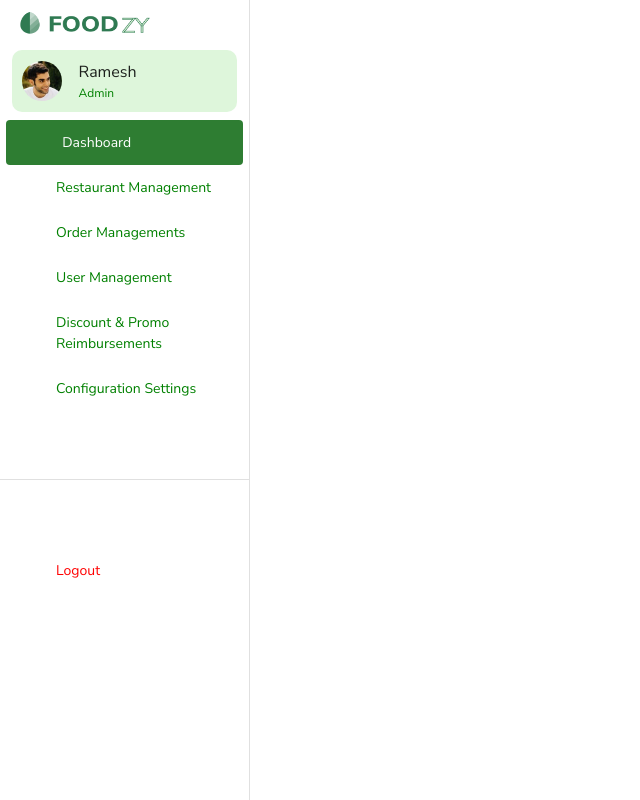
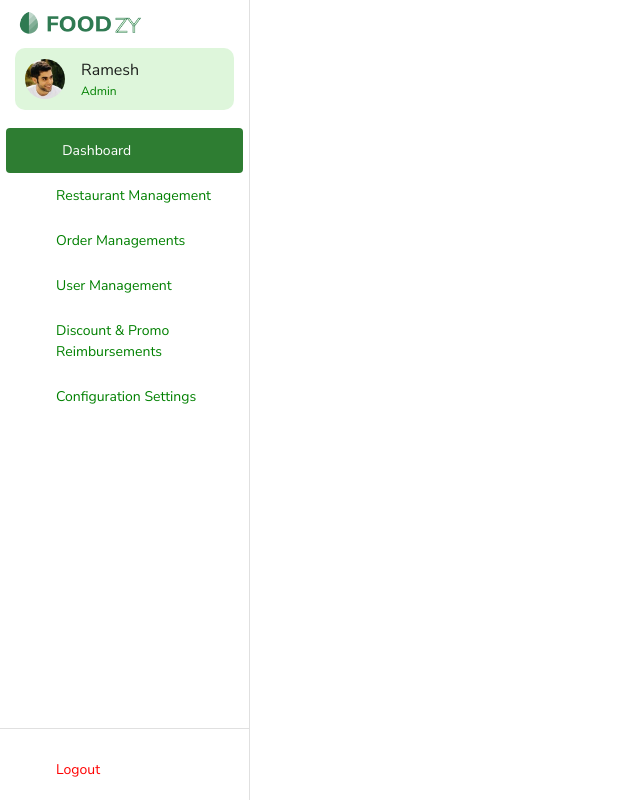
Before and after one commit to sravanj372/fzy, a React (Vite) app: page /sidebar in a window 1280 px wide. Shown: the whole page, without its empty margins (0-640 px from the left). Built offline with nearby package versions, Linux system fonts and the light colour scheme; some icons are missing; a web font is replaced by a local one.

Commit message:
sidebar1

```diff
--- a/src/adminflow/Sidebar.tsx
+++ b/src/adminflow/Sidebar.tsx
@@ -11,21 +11,20 @@ import PersonIcon from '@mui/icons-material/Person';
 import SellIcon from '@mui/icons-material/Sell';
 import SettingsIcon from '@mui/icons-material/Settings';
 import { Box, Stack, Typography } from '@mui/material';
-import Adminlogo from '../assets/adminLogo.png'
+import Adminlogo from '../assets/adminLogo.png';
 import Avatar from '@mui/material/Avatar';
-import Userphoto from '../assets/av1.jpg'
+import Userphoto from '../assets/av1.jpg';
 import LogoutIcon from '@mui/icons-material/Logout';
 
 const Sidebar = () => {
-
-const menuitems=[
-    {id:'1',text:'Dashboard',icon:<DashboardIcon />, link:'/admin/dashboard'},
-    {id:'2',text:'Restaurant Management',icon:<RestaurantMenuIcon />, link:'/admin/restaurant-management'},
-    {id:'3',text:'Order Managements',icon:<ShoppingBagIcon />, link:'/admin/order-management'},
-    {id:'4',text:'User Management',icon:< PersonIcon/>, link:'/admin/user-management'},
-    {id:'5',text:'Discount & Promo Reimbursements',icon:<SellIcon />, link:'/admin/discountpromo'},
-    {id:'5',text:'Configuration Settings',icon:<SettingsIcon />, link:'/admin/configsetting'},
-]
+  const menuitems = [
+    { id: '1', text: 'Dashboard', icon: <DashboardIcon />, link: '/admin/dashboard' },
+    { id: '2', text: 'Restaurant Management', icon: <RestaurantMenuIcon />, link: '/admin/restaurant-management' },
+    { id: '3', text: 'Order Managements', icon: <ShoppingBagIcon />, link: '/admin/order-management' },
+    { id: '4', text: 'User Management', icon: <PersonIcon />, link: '/admin/user-management' },
+    { id: '5', text: 'Discount & Promo Reimbursements', icon: <SellIcon />, link: '/admin/discountpromo' },
+    { id: '6', text: 'Configuration Settings', icon: <SettingsIcon />, link: '/admin/configsetting' },
+  ];
 
   return (
     <Drawer
@@ -39,29 +38,34 @@ return (
           boxSizing: 'border-box',
           display: 'flex',
           flexDirection: 'column',
-          height: '100vh', // Ensure full height
-
+          height: '100vh',
         },
       }}
     >
-  <Box sx={{ padding: '10px 0px 10px 15px', display: 'flex', justifyContent: 'flex-start' }}>
+      <Box sx={{ display: 'flex', flexDirection: 'column', flexGrow: 1, justifyContent: 'space-between' }}>
+        <Box>
+          <Stack direction="column" gap={1} sx={{ padding: '10px 15px' }}>
             <Box component="img" src={Adminlogo} height="30px" width="60%" alt="Admin Logo" />
-  </Box>
-  <Stack direction="row" gap={2} justifyContent="flex-start" alignItems="center"
-  sx={{backgroundColor:'#DEF6DB',padding:"10px",borderRadius:'10px',width:"90%",margin:'auto'}}>
-  <Avatar src={Userphoto}/>
+            <Stack
+              direction="row"
+              gap={2}
+              justifyContent="flex-start"
+              alignItems="center"
+              sx={{ backgroundColor: '#DEF6DB', padding: '10px', borderRadius: '10px', width: '100%' }}
+            >
+              <Avatar src={Userphoto} />
               <Box>
                 <Typography>Ramesh</Typography>
                 <Typography fontSize="12px" color="green">Admin</Typography>
               </Box>
             </Stack>
-      <Box sx={{ flexGrow: 1, display: 'flex', flexDirection: 'column', flexWrap: 'wrap',gap:"50px"}}> {/* Pushes content below to the bottom */}
+          </Stack>
           <List>
             {menuitems.map((item) => (
               <ListItem
                 key={item.id}
                 button
-              selected={item.text === 'Dashboard'} // Dashboard is active by default
+                selected={item.text === 'Dashboard'}
                 sx={{
                   backgroundColor: item.text === 'Dashboard' ? '#2e7d32' : 'inherit',
                   '&:hover': {
@@ -100,23 +104,20 @@ return (
                   },
                 }}
               >
-              <ListItemIcon sx={{ color: item.text === 'Dashboard' ? 'white' : 'green', minWidth: '40px',
-
-               }}>
-                {item.icon}
-              </ListItemIcon>
+                <ListItemIcon>{item.icon}</ListItemIcon>
                 <ListItemText
                   primary={item.text}
                   sx={{
                     '& .MuiTypography-root': {
                       fontSize: '14px',
-                    // Removed whiteSpace: 'nowrap', textOverflow: 'ellipsis', and overflow: 'hidden' to allow wrapping
                     },
                   }}
                 />
               </ListItem>
             ))}
           </List>
+        </Box>
+        <Box>
           <Divider sx={{ margin: '10px 0' }} />
           <List>
             <ListItem button>
@@ -128,17 +129,17 @@ return (
                 sx={{
                   '& .MuiTypography-root': {
                     fontSize: '14px',
-                  whiteSpace: 'nowrap', // Kept nowrap for Logout if desired
+                    whiteSpace: 'nowrap',
                     color: 'red',
                   },
-
                 }}
               />
             </ListItem>
           </List>
         </Box>
+      </Box>
     </Drawer>
-  )
-}
+  );
+};
 
-export default Sidebar
+export default Sidebar;
```
Lines whose indentation alone changed are shown as unchanged.
